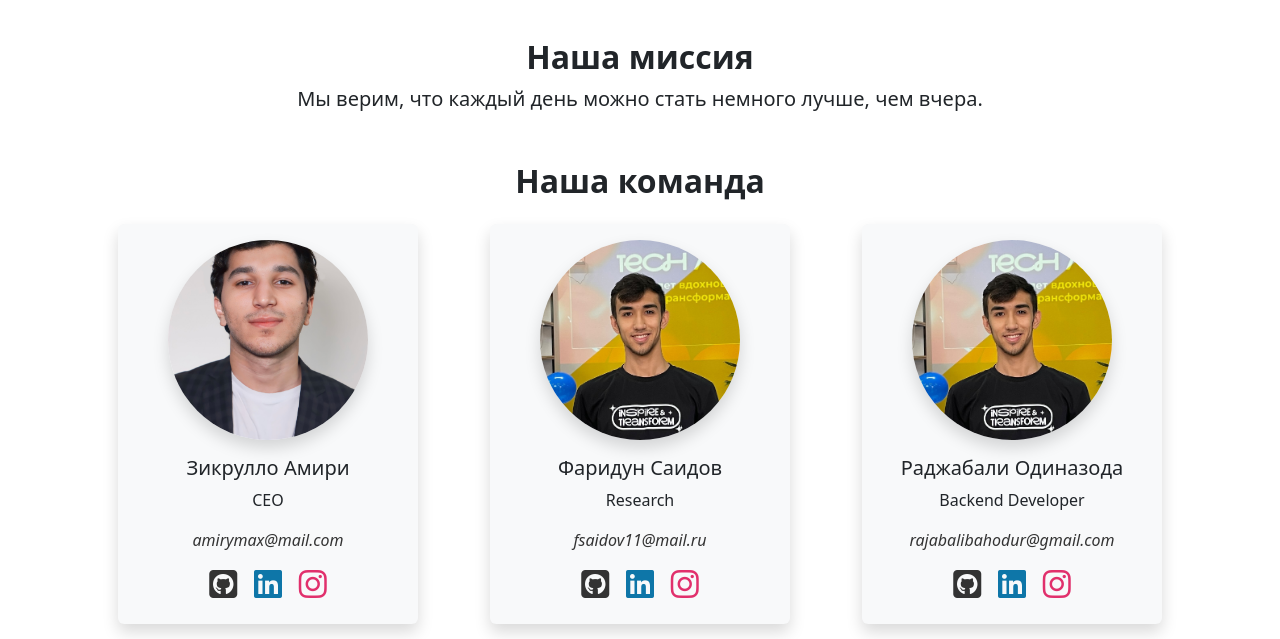
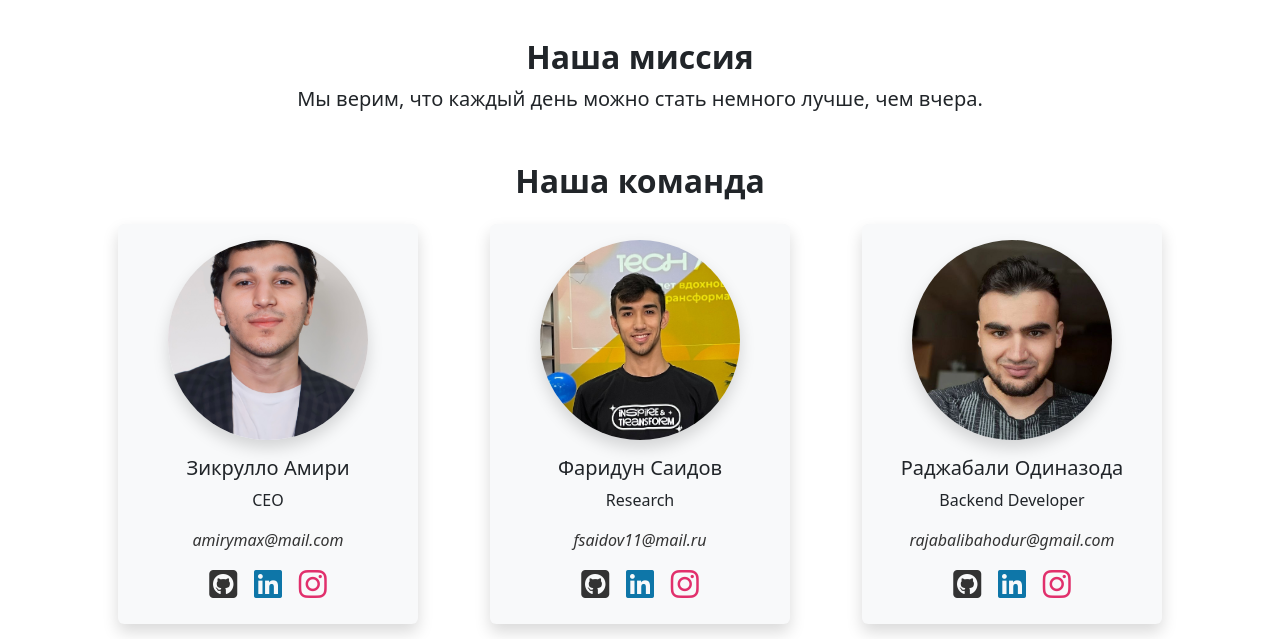
Before and after one commit to amirymax/BeBetter, a Django app: page /about/ in a window 1280 px wide. Shown: the part 626-1265 px from the top of the page. Run offline with Django 4.2, Linux system fonts and the light colour scheme; some libraries are stand-ins or nearby versions.

Commit message:
Update about.html

```diff
--- a/accounts/templates/about.html
+++ b/accounts/templates/about.html
@@ -50,7 +50,7 @@
             <!-- Член команды 1 -->
             <div class="col-md-4 text-center mb-4">
                 <div class="p-3 bg-light rounded shadow" style="max-width: 300px; margin: 0 auto;">
-                    <img src="{% static 'images/team/zikrullo_amiri.jpg' %}" class="img-fluid rounded-circle shadow mb-3"
+                    <img src="{% static 'images/team/zikrullo_amiri.JPG' %}" class="img-fluid rounded-circle shadow mb-3"
                          alt="Зикрулло Амири"
                          style="width: 200px; height: 200px; object-fit: cover;">
                     <h5>Зикрулло Амири</h5>
@@ -94,7 +94,7 @@
             <!-- Член команды 3 -->
             <div class="col-md-4 text-center mb-4">
                 <div class="p-3 bg-light rounded shadow" style="max-width: 300px; margin: 0 auto;">
-                    <img src="{% static 'images/team/faridun_saidov.jpg' %}" class="img-fluid rounded-circle shadow mb-3"
+                    <img src="{% static 'images/team/rajabali_odinazoda.jpg' %}" class="img-fluid rounded-circle shadow mb-3"
                          alt="Раджабали Одиназода"
                          style="width: 200px; height: 200px; object-fit: cover;">
                     <h5>Раджабали Одиназода</h5>
```
